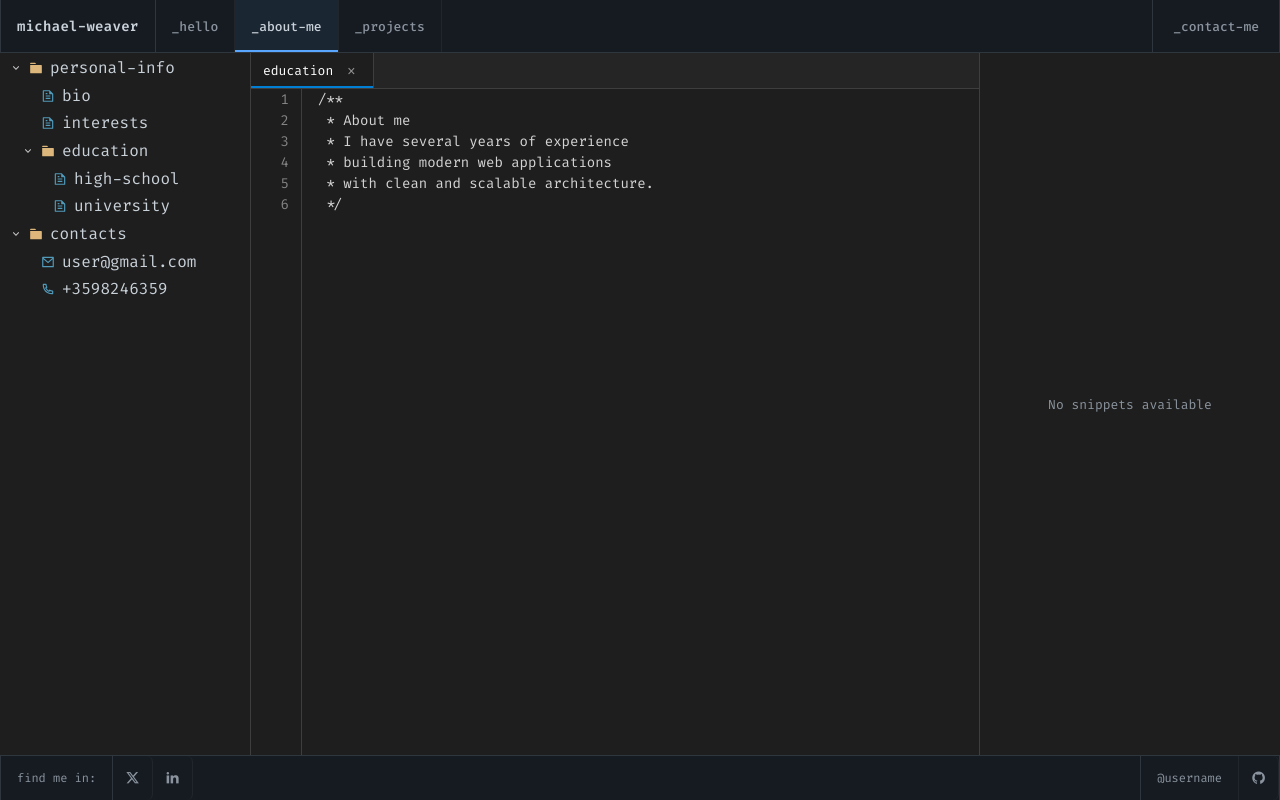
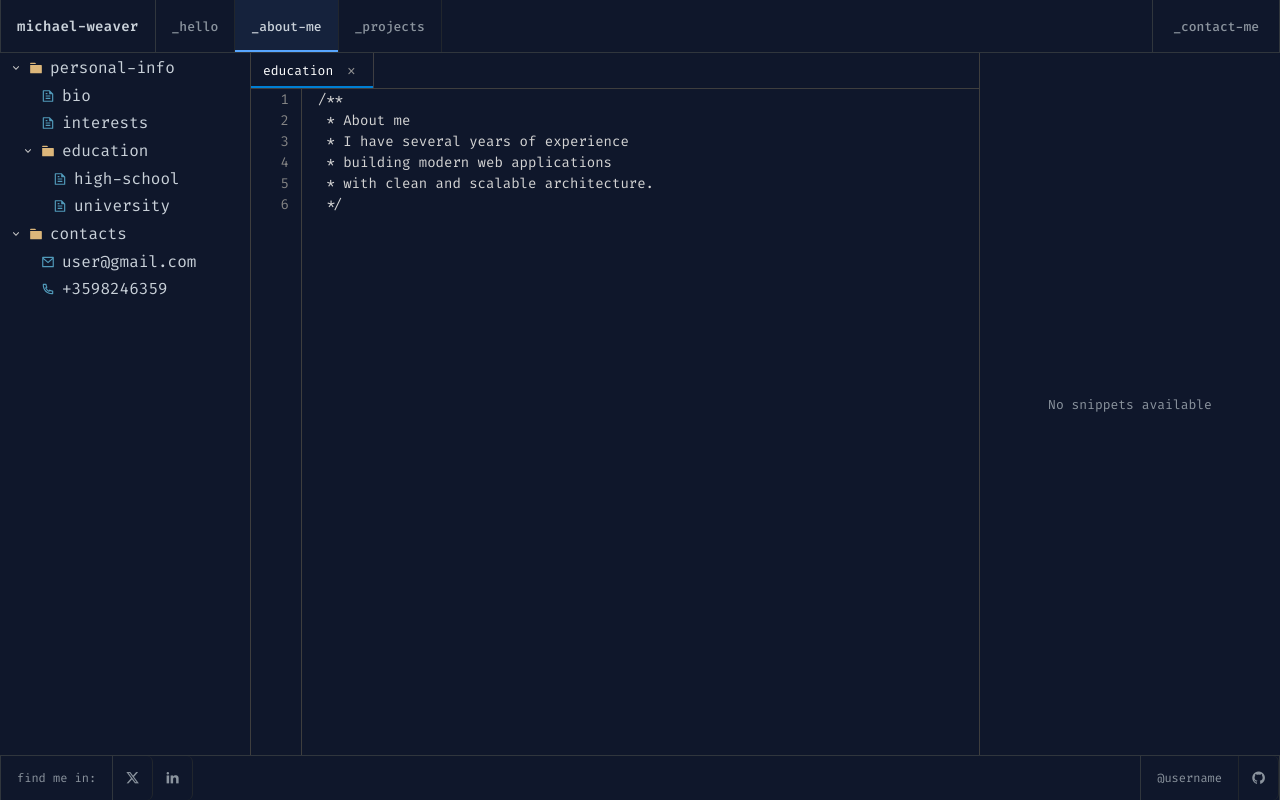
Before and after one commit to vikasthakur70183/MyPortfolio, a React (Vite) app: page /about-me in a window 1280 px wide. Built offline with nearby package versions, Linux system fonts and the light colour scheme.

Commit message:
updated my aboutme page

```diff
--- a/src/Pages/About/About.module.css
+++ b/src/Pages/About/About.module.css
@@ -2,7 +2,7 @@
   display: flex;
   flex-direction: column;
   height: 100%;
-  background-color: #1e1e1e;
+  background-color: #0f172b;
 }
 
 .snippetHeader {
--- a/src/Pages/Home/Home.module.css
+++ b/src/Pages/Home/Home.module.css
@@ -5,6 +5,7 @@
 .home {
   width: 100%;
   min-height: calc(100vh - 96px); /* header + footer space */
+  background: #0f172b;
   background: radial-gradient(
     circle at 70% 40%,
     #1b3a4b 0%,
@@ -61,7 +62,7 @@
 /* ===================== CODE BLOCK ===================== */
 
 .codeBlock {
-  background: rgba(13, 17, 23, 0.6);
+  background: rgba(15, 23, 42, 0.6);
   border-left: 2px solid #30363d;
   padding: 1rem 1.25rem;
   max-width: 420px;
--- a/src/components/EditorContent/EditorContent.module.css
+++ b/src/components/EditorContent/EditorContent.module.css
@@ -5,7 +5,7 @@
   font-family: 'Fira Code', 'Cascadia Code', 'Consolas', monospace;
   font-size: 14px;
   line-height: 1.5;
-  background-color: #1e1e1e;
+  background-color: #0f172b;
   color: #d4d4d4;
   overflow: hidden;
 }
@@ -13,7 +13,7 @@
 .lineNumbers {
   display: flex;
   flex-direction: column;
-  background-color: #1e1e1e;
+  background-color: #0f172b;
   color: #858585;
   padding: 0;
   text-align: right;
--- a/src/components/EditorTabs/EditorTabs.module.css
+++ b/src/components/EditorTabs/EditorTabs.module.css
@@ -1,6 +1,6 @@
 .tabsContainer {
   display: flex;
-  background-color: #252526;
+  background-color: #0f172b;
   border-bottom: 1px solid #3e3e3e;
   height: 35px;
   flex-shrink: 0;
@@ -25,7 +25,7 @@
   display: flex;
   align-items: center;
   padding: 0 12px;
-  background-color: #2d2d2d;
+  background-color: #0f172b;
   color: #969696;
   cursor: pointer;
   border-right: 1px solid #3e3e42;
@@ -41,7 +41,7 @@
 }
 
 .tab.active {
-  background-color: #1e1e1e;
+  background-color: #0f172b;
   color: #ffffff;
 }
 
--- a/src/components/Footer/Footer.module.css
+++ b/src/components/Footer/Footer.module.css
@@ -3,8 +3,8 @@
    ========================================================================== */
 
 .footer {
-  --bg-outer: #0d1117;
-  --bg-inner: #161b22;
+  --bg-outer: #0f172b;
+  --bg-inner: #0f172b;
   --border-main: #30363d;
   --border-soft: #21262d;
 
--- a/src/components/Header/Header.module.css
+++ b/src/components/Header/Header.module.css
@@ -4,8 +4,8 @@
    ========================================================================== */
 
 .header {
-  --bg-outer: #0d1117;
-  --bg-inner: #161b22;
+  --bg-outer: #0f172b;
+  --bg-inner: #0f172b;
   --border-main: #30363d;
   --border-soft: #21262d;
 
--- a/src/components/Sidebar/Sidebar.module.css
+++ b/src/components/Sidebar/Sidebar.module.css
@@ -1,5 +1,5 @@
 .sidebar {
-  background-color: #1e1e1e;
+  background-color: #0f172b;
   color: #c9d1d9;
   font-family: 'Fira Code', 'Cascadia Code', 'Consolas', monospace;
   font-size: 13px;
--- a/src/components/SnippetPanel/SnippetPanel.module.css
+++ b/src/components/SnippetPanel/SnippetPanel.module.css
@@ -3,7 +3,7 @@
   flex-direction: column;
   gap: 12px;
   padding: 12px 16px;
-  background-color: #1e1e1e;
+  background-color: #0f172b;
   height: 100%;
   box-sizing: border-box;
   overflow-y: auto;
@@ -22,7 +22,7 @@
 }
 
 .card {
-  background-color: #161b22;
+  background-color: #0f172b;
   border: 1px solid #30363d;
   border-radius: 6px;
   padding: 12px;
@@ -102,7 +102,7 @@
 }
 
 .codePreview {
-  background-color: #0d1117;
+  background-color: #0f172b;
   border: 1px solid #30363d;
   border-radius: 4px;
   padding: 10px;
--- a/src/layouts/EditorLayout/EditorLayout.module.css
+++ b/src/layouts/EditorLayout/EditorLayout.module.css
@@ -3,7 +3,7 @@
   flex-direction: row;
   flex: 1;
   min-height: 0;
-  background-color: #1e1e1e;
+  background-color: #0f172b;
   height: calc(100vh - 60px);
 }
 
@@ -21,7 +21,7 @@
   flex-direction: column;
   min-height: 0;
   overflow: hidden;
-  background-color: #1e1e1e;
+  background-color: #0f172b;
 }
 
 .snippetPanel {
@@ -30,7 +30,7 @@
   flex-direction: column;
   min-height: 0;
   overflow: hidden;
-  background-color: #1e1e1e;
+  background-color: #0f172b;
 }
 
 .divider {
```
Also changed, not shown: 1 other file (tests, documents, lock files or other folders).
